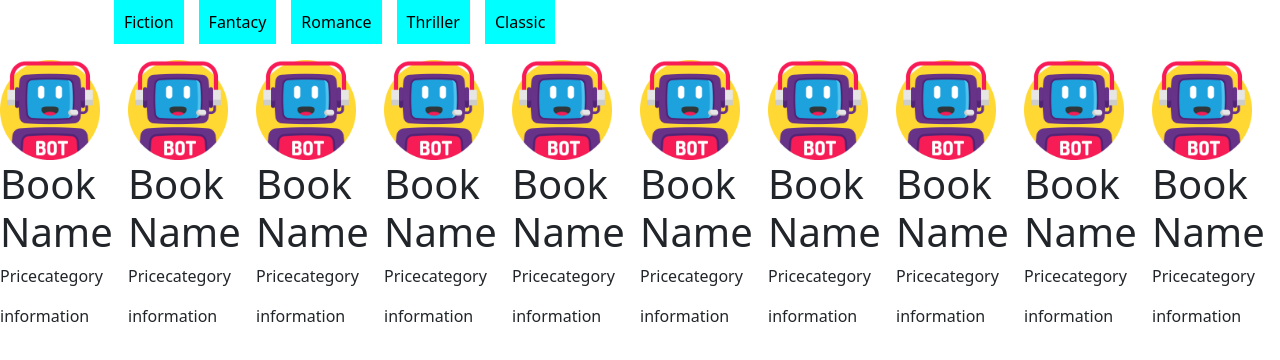
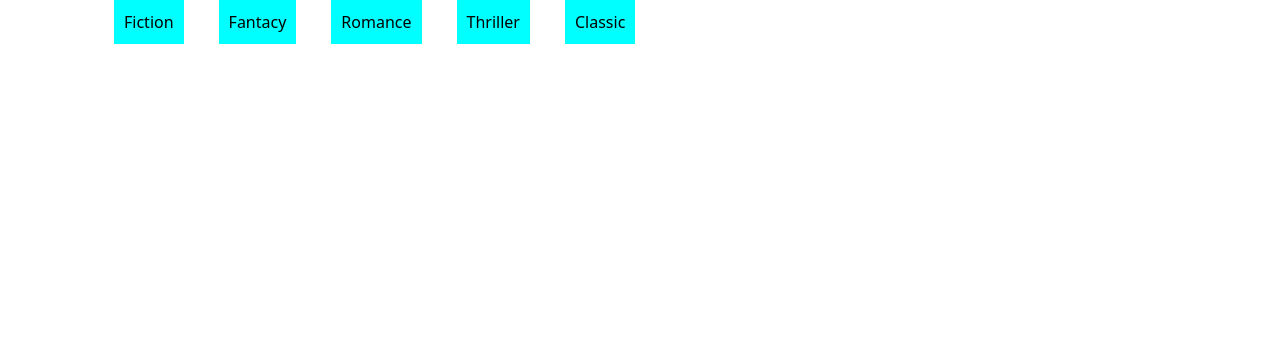
Before and after one commit to DevMasood/basics, a plain HTML site: page menus.html in a window 1280 px wide. Drawn offline with nearby package versions, Linux system fonts and the light colour scheme.

Commit message:
books enhance

```diff
--- a/menus.html
+++ b/menus.html
@@ -8,7 +8,8 @@
 <style>
     .listItems{
         display: flex;
-    }
+  flex-wrap: wrap;
+  gap: 20px; /* Adjust spacing between items */ }
     .listItems li{
         list-style-type: none;
     }
@@ -23,6 +24,16 @@
     img{
         width: 100px;
     }
+    .container {
+  display: flex;
+  flex-wrap: wrap;
+  gap: 20px; /* Spacing between items */
+}
+
+.item {
+  width: calc(33.333% - 20px); /* 33.333% width for 3 items per row, minus the gap */
+  box-sizing: border-box; /* Ensures padding/margin are included in width */
+}
 </style>
 
 </head>
@@ -39,7 +50,7 @@
         </ul>
 
     </div>
-    <div class="items d-flex ">
+    <div class="items d-flex container">
         <!-- book start here -->
 
         <!-- book end here -->
--- a/menus.js
+++ b/menus.js
@@ -51,42 +51,42 @@ const books = [
     {
       name: "The Lord of the Rings",
       category: "Fantasy",
-      image: "https://example.com/the-lord-of-the-rings.jpg",
+      image: "https://m.media-amazon.com/images/I/51-SB14lpxL._AC_UF1000,1000_QL80_.jpg",
       price: 22.99,
       description: "An epic fantasy trilogy that chronicles the battle between good and evil in Middle-earth."
     },
     {
       name: "Moby Dick",
       category: "Fiction",
-      image: "https://example.com/moby-dick.jpg",
+      image: "https://m.media-amazon.com/images/I/51-SB14lpxL._AC_UF1000,1000_QL80_.jpg",
       price: 8.99,
       description: "A thrilling tale of obsession and revenge as Captain Ahab pursues the elusive white whale, Moby Dick."
     },
     {
       name: "Brave New World",
       category: "Fiction",
-      image: "https://example.com/brave-new-world.jpg",
+      image: "https://m.media-amazon.com/images/I/51-SB14lpxL._AC_UF1000,1000_QL80_.jpg",
       price: 12.49,
       description: "A dystopian novel that explores a future where technology and conditioning shape every aspect of human life."
     }
   ];
-//   console.log(books.length, 'finding length')
-window.addEventListener('DOMContentLoaded',displayItems)
-const container = document.querySelector('.items')
-console.log(container)
-  function displayItems() {
-  let displayMenuItems =  books.map((book)=> {
-        // console.log(book)
-        return `<div class="item mr-5">
-            <img src="./images/bot.png" alt="">
-            <h1>Book Name</h1>
-            <div class="d-flex jusitfy-content-between w-100">
-                <p>Price</p>
-                <p>category</p>
-            </div>
-            <div>information</div>
 
-        </div>`
-    })
-    container.innerHTML = displayMenuItems.join(' ')
-  }
+// window.addEventListener('DOMContentLoaded',displayItems)
+// const container = document.querySelector('.items')
+
+//   function displayItems() {
+//   let displayMenuItems =  books.map((book)=> {
+//         // console.log(book)
+//         return `<div class="item mr-5">
+//             <img src=${book.image} alt="">
+//             <h1>${book.name}</h1>
+//             <div class="d-flex jusitfy-content-between w-100">
+//                 <p>${book.price}</p>
+//                 <p>category : <b>${book.category}</b></p>
+//             </div>
+//             <div>${book.description}</div>
+
+//         </div>`
+//     })
+//     container.innerHTML = displayMenuItems.join(' ')
+//   }
```
